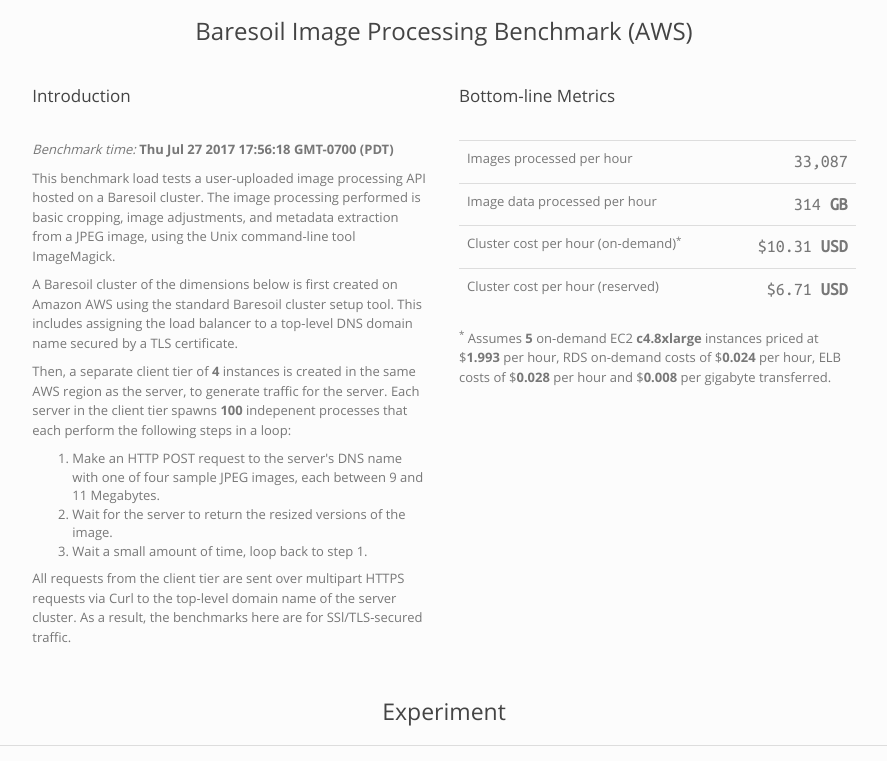
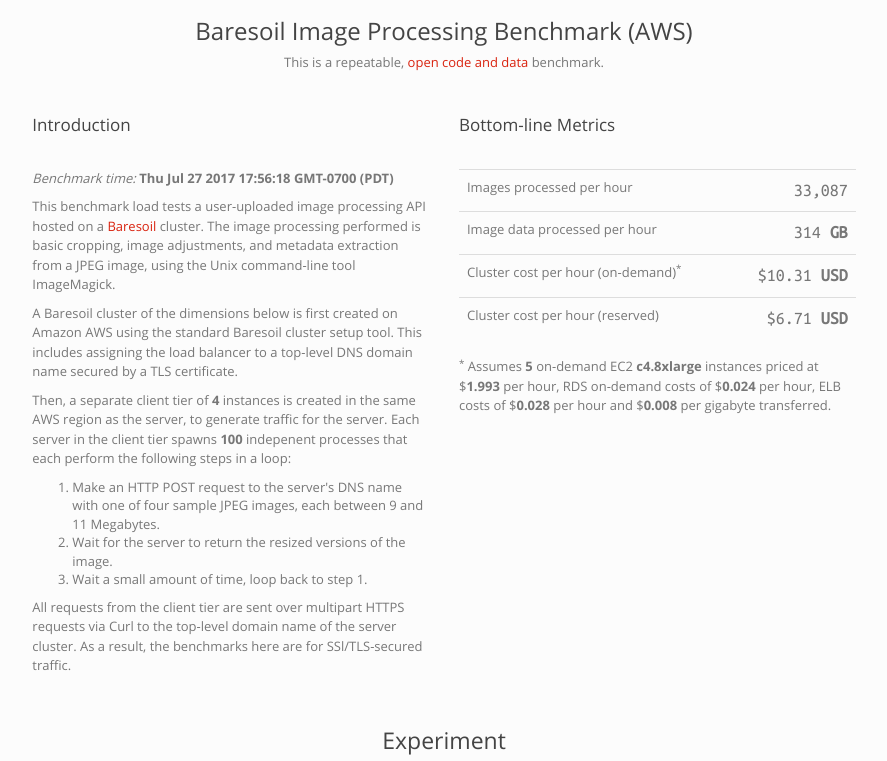
Before and after one commit to iceroad/baresoil-benchmark-image-resizer, a plain HTML site: page docs/index.html in a window 1280 px wide. Shown: the top 761 px of the page, without its empty margins (196-1083 px from the left). Drawn offline with Linux system fonts and the light colour scheme.

Commit message:
Update benchmark report template.

```diff
--- a/docs/index.html
+++ b/docs/index.html
@@ -1,5 +1,5 @@
-<!DOCTYPE html><html lang="en"><head><title>Baresoil Image Processing Benchmark: undefined</title><meta charset="utf-8"><meta name="description"><meta name="viewport" content="width=device-width, initial-scale=1"><link rel="stylesheet" href="assets/bootstrap.min.css"><link rel="stylesheet" href="assets/style.css"></head><body><div class="container-fluid"><div class="row"><div class="col-xs-12 bottom-spacer"><h1 class="text-center">Baresoil Image Processing Benchmark (AWS)</h1></div></div><div class="row"><div class="col-xs-12 col-md-5 col-md-offset-1 col-lg-4 col-lg-offset-2 bottom-spacer"><h4>Introduction</h4><p><em>Benchmark time:&nbsp;</em><strong>Thu Jul 27 2017 17:56:18 GMT-0700 (PDT)</strong></p><p>This benchmark load tests a user-uploaded image processing API hosted
-on a Baresoil cluster. The image processing performed is basic
+<!DOCTYPE html><html lang="en"><head><title>Baresoil Image Processing Benchmark: undefined</title><meta charset="utf-8"><meta name="description"><meta name="viewport" content="width=device-width, initial-scale=1"><link rel="stylesheet" href="assets/bootstrap.min.css"><link rel="stylesheet" href="assets/style.css"></head><body><div class="container-fluid"><div class="row"><div class="col-xs-12 bottom-spacer text-center"><h1>Baresoil Image Processing Benchmark (AWS)</h1><p>This is a repeatable, <a href="https://github.com/iceroad/baresoil-benchmark-image-resizer">open code and data</a> benchmark.</p></div></div><div class="row"><div class="col-xs-12 col-md-5 col-md-offset-1 col-lg-4 col-lg-offset-2 bottom-spacer"><h4>Introduction</h4><p><em>Benchmark time:&nbsp;</em><strong>Thu Jul 27 2017 17:56:18 GMT-0700 (PDT)</strong></p><p>This benchmark load tests a user-uploaded image processing API hosted
+on a <a href="https://www.baresoil.com/">Baresoil</a> cluster. The image processing performed is basic
 cropping, image adjustments, and metadata extraction from a JPEG
 image, using the Unix command-line tool ImageMagick.
 </p><p>A Baresoil cluster of the dimensions below is first created on Amazon
```
